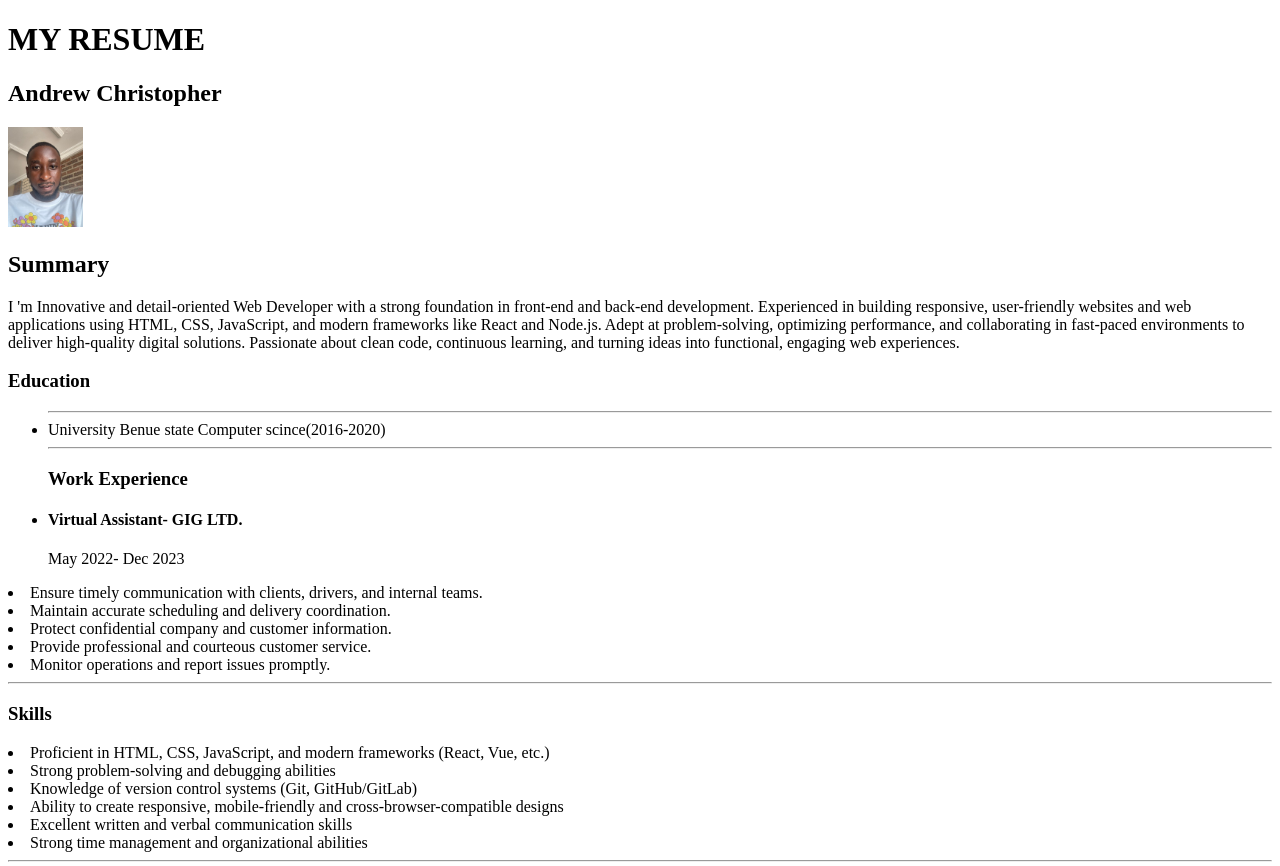
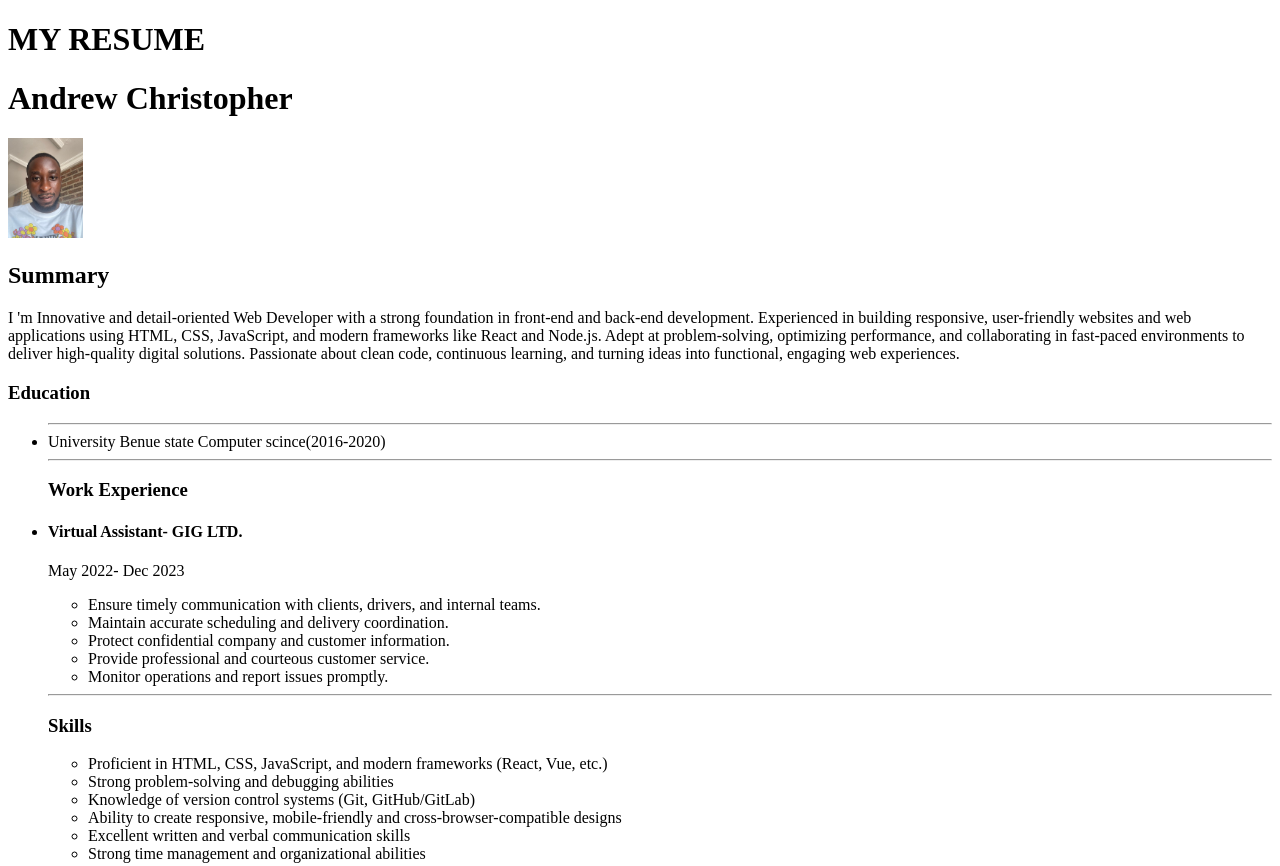
Before and after one commit to Iconpro95/html-My-Resume, a plain HTML site: page index.html in a window 1280 px wide. Shown: the top 866 px of the page. Drawn offline with Linux system fonts and the light colour scheme.

Commit message:
Add files via upload

```diff
--- a/index.html
+++ b/index.html
@@ -3,8 +3,14 @@
 
 <head><h1>MY RESUME</h1> </head>
 
+
+
+<footer><h1>Andrew Christopher</h1></footer>
+
+
+
 <body>
-    <h2>Andrew Christopher</h2>
+
 
     <img src="./image/king Andy.jpg" height="100">
 
@@ -20,9 +26,10 @@
 <li><h4>Virtual Assistant- GIG LTD.</h3></li>
 
 
-May 2022- Dec 2023
-</ul>
-<LI>Ensure timely communication with clients, drivers, and internal teams.</LI>
+<P>May 2022- Dec 2023</P>
+
+<ul>
+<li>Ensure timely communication with clients, drivers, and internal teams.</li>
 
 <LI>Maintain accurate scheduling and delivery coordination.</LI>
 
@@ -31,10 +38,11 @@ May 2022- Dec 2023
 <LI>Provide professional and courteous customer service.</LI>
 
 <lI>Monitor operations and report issues promptly.</lI>
+</ul>
+<hr>
 
-<hr>
 <h3>Skills</h3>
-
+<ul>
 <li>Proficient in HTML, CSS, JavaScript, and modern frameworks (React, Vue, etc.)
 </li>
 
@@ -45,13 +53,11 @@ May 2022- Dec 2023
 </li>
 
 <li>Ability to create responsive, mobile-friendly and cross-browser-compatible designs</li>
-</ul>
 
 <Li>Excellent written and verbal communication skills
 </Li>
-
 <li>Strong time management and organizational abilities</li>
-
+</ul>
 <hr>
 <h2>Awards and Certifications</h2>
 <il>Empoyee of the year - GIG LTD</il>
```
